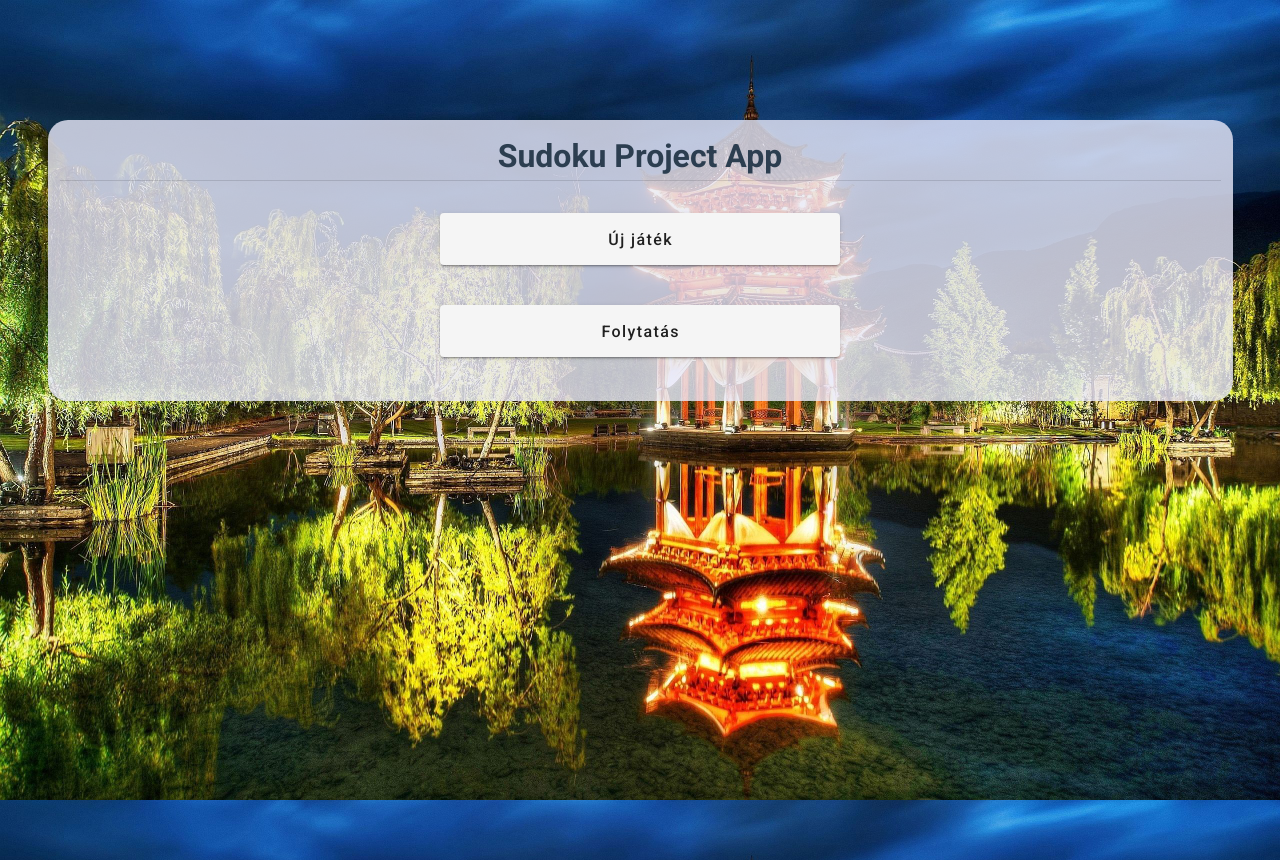
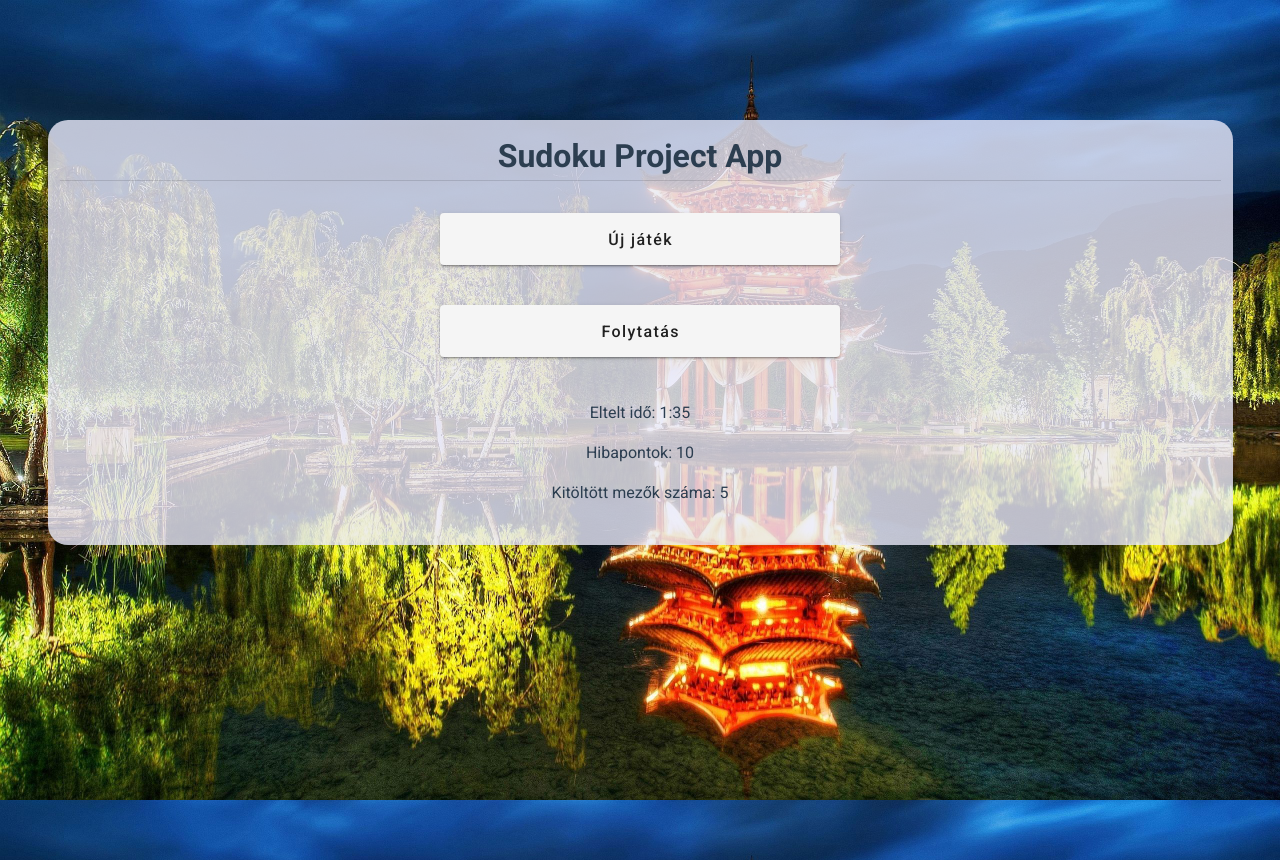
Before and after one commit to trisub49/sudoku_frontend, a Vue app: page / in a window 1280 px wide. Built offline with nearby package versions, Linux system fonts and the light colour scheme.

Commit message:
gameinfo basic class added

```diff
--- a/src/App.vue
+++ b/src/App.vue
@@ -17,6 +17,7 @@
         <v-btn x-large class="error" @click="setDifficulty(3)">Nehéz</v-btn>
       </v-container>
       <GameBoard :difficulty="difficulty" v-if="menuStatus == 2" />
+      <GameInfo />
     </v-container>
   </v-app>
 </template>
@@ -44,6 +45,7 @@ div[data-app='true'] {
 
 <script>
 import GameBoard from "./components/GameBoard.vue";
+import GameInfo from "./components/GameInfo.vue";
 
 export default {
   name: "App",
@@ -56,7 +58,8 @@ export default {
   },
 
   components: {
-    GameBoard
+    GameBoard,
+    GameInfo
   },
 
   methods: {
--- /dev/null
+++ b/src/components/GameInfo.vue
@@ -0,0 +1,17 @@
+<template>
+    <v-container class="gameinfo">
+			<p>Eltelt idő: 1:35</p>
+			<p>Hibapontok: 10</p>
+			<p>Kitöltött mezők száma: 5</p>
+    </v-container>
+</template>
+
+<style scoped>
+
+</style>
+
+<script>
+export default {
+
+}
+</script>
```
